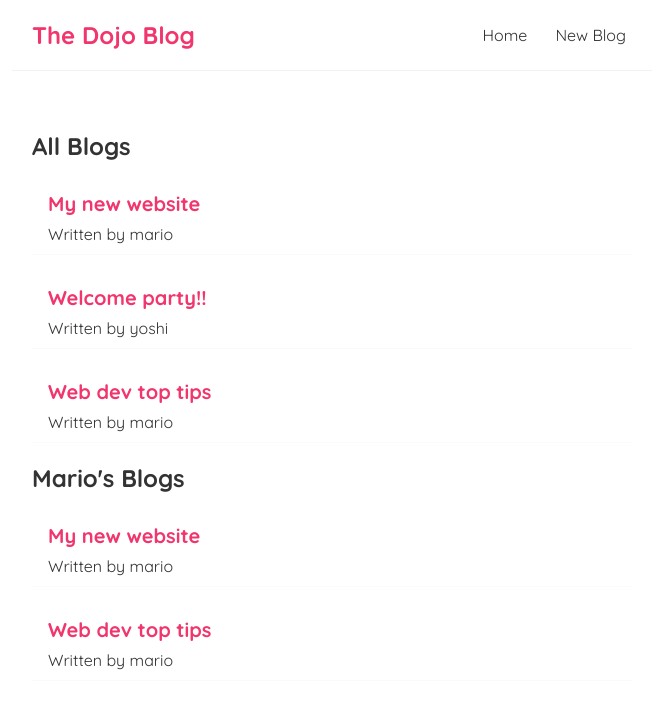
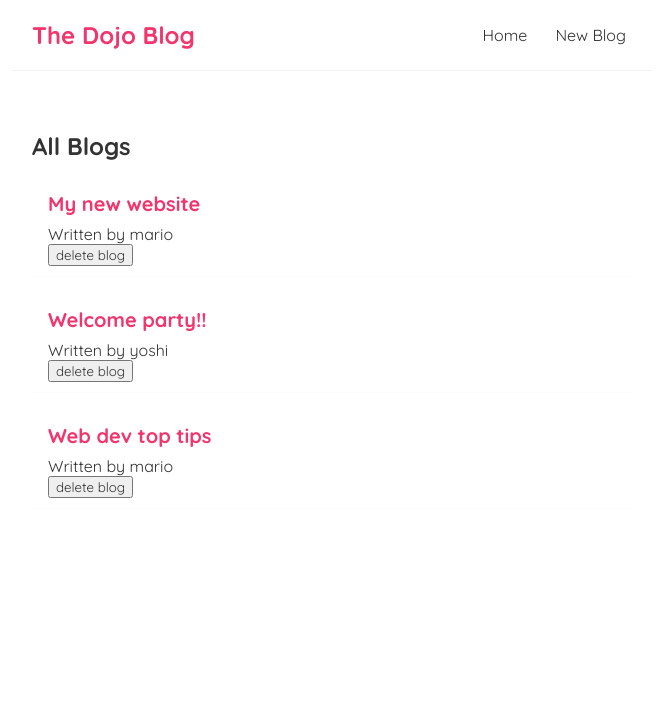
Before and after one commit to Alun-Price/dojo-blog, a React (Create React App) app: page / in a window 1280 px wide. Shown: the top 708 px of the page, without its empty margins (308-964 px from the left). Built offline with nearby package versions, Linux system fonts and the light colour scheme.

Commit message:
13 added a delete button that deletes blogs form the blog list; blog returns on page refresh

```diff
--- a/src/BlogList.js
+++ b/src/BlogList.js
@@ -1,4 +1,4 @@
-const BlogList = ({ blogs, title }) => {
+const BlogList = ({ blogs, title, handleDelete }) => {
   //   const blogs = props.blogs;
   //   const title = props.title;
 
@@ -9,6 +9,7 @@
         <div className="blog-preview" key={blog.id}>
           <h2>{blog.title}</h2>
           <p>Written by {blog.author}</p>
+          <button onClick={() => handleDelete(blog.id)}>delete blog</button>
         </div>
       ))}
     </div>
--- a/src/Home.js
+++ b/src/Home.js
@@ -19,13 +19,14 @@
     },
   ]);
 
+  const handleDelete = (id) => {
+    const newBlogs = blogs.filter((blog) => blog.id !== id);
+    setBlogs(newBlogs);
+  };
+
   return (
     <div className="home">
-      <BlogList blogs={blogs} title="All Blogs" />
-      <BlogList
-        blogs={blogs.filter((blog) => blog.author === "mario")}
-        title="Mario's Blogs"
-      />
+      <BlogList blogs={blogs} title="All Blogs" handleDelete={handleDelete} />
     </div>
   );
 };
```
